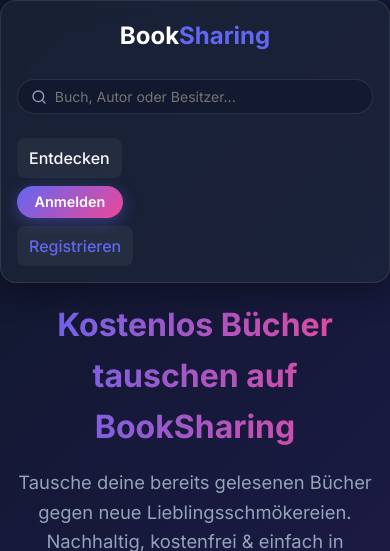
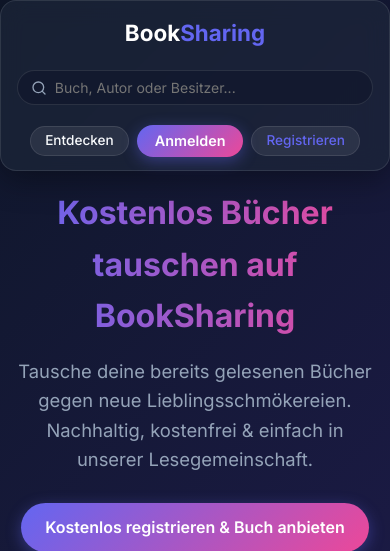
Before and after one commit to D36NDE/booksharing, a Flask app: page / in a window 390 px wide. Shown: the top 551 px of the page. Run offline with Flask 3, Linux system fonts and the light colour scheme; data that the repository does not hold is empty.

Commit message:
Fix search icon vertical alignment and optimize mobile navbar layout

```diff
--- a/static/style.css
+++ b/static/style.css
@@ -325,26 +325,52 @@ input:focus, select:focus {
 
   nav {
     flex-direction: column;
-    gap: 1rem;
-    padding: 1rem;
+    gap: 0.75rem;
+    padding: 0.85rem 1rem;
+    align-items: center;
+  }
+
+  nav .brand {
+    font-size: 1.4rem;
+    text-align: center;
+  }
+
+  .nav-search-form {
+    max-width: 100%;
+    margin: 0;
+    width: 100%;
+  }
+
+  .nav-search-input {
+    font-size: 0.95rem;
+    padding: 0.65rem 1rem 0.65rem 2.4rem;
   }
 
   nav ul {
-    flex-direction: column;
+    flex-direction: row;
+    flex-wrap: wrap;
+    justify-content: center;
     width: 100%;
     gap: 0.5rem;
   }
 
   nav ul li {
-    width: 100%;
+    width: auto;
     text-align: center;
   }
 
   nav ul a {
-    display: block;
-    padding: 0.75rem;
-    background: rgba(255, 255, 255, 0.05);
-    border-radius: 8px;
+    display: inline-block;
+    padding: 0.45rem 0.9rem;
+    background: rgba(255, 255, 255, 0.08);
+    border: 1px solid rgba(255, 255, 255, 0.1);
+    border-radius: 50px;
+    font-size: 0.85rem;
+  }
+
+  nav ul a:hover {
+    background: rgba(99, 102, 241, 0.2);
+    border-color: var(--primary);
   }
 
   h1 {
@@ -526,13 +552,20 @@ footer {
   position: relative;
   display: flex;
   align-items: center;
+  width: 100%;
 }
 
 .nav-search-icon {
   position: absolute;
   left: 0.85rem;
+  top: 50%;
+  transform: translateY(-50%);
   color: var(--text-muted);
   pointer-events: none;
+  z-index: 2;
+  display: flex;
+  align-items: center;
+  justify-content: center;
 }
 
 .nav-search-input {
```
